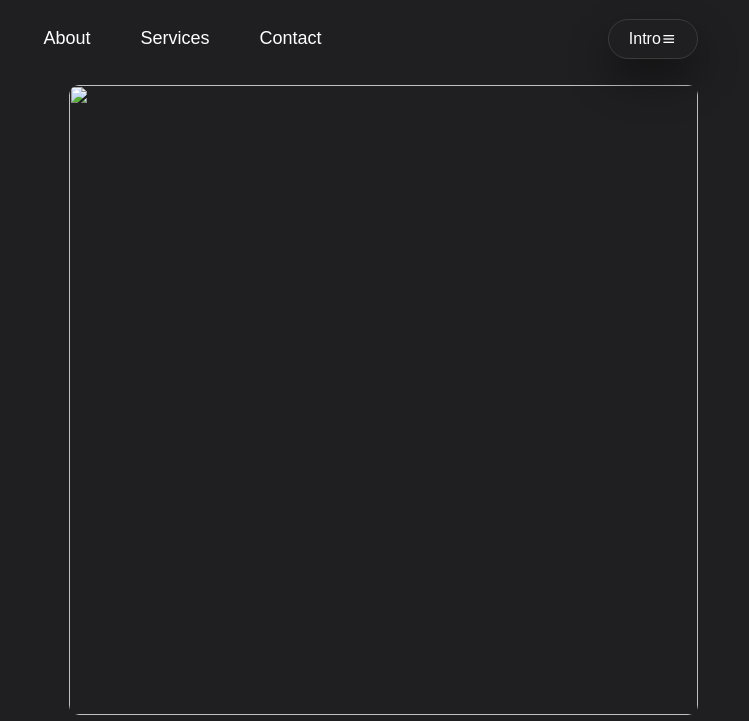
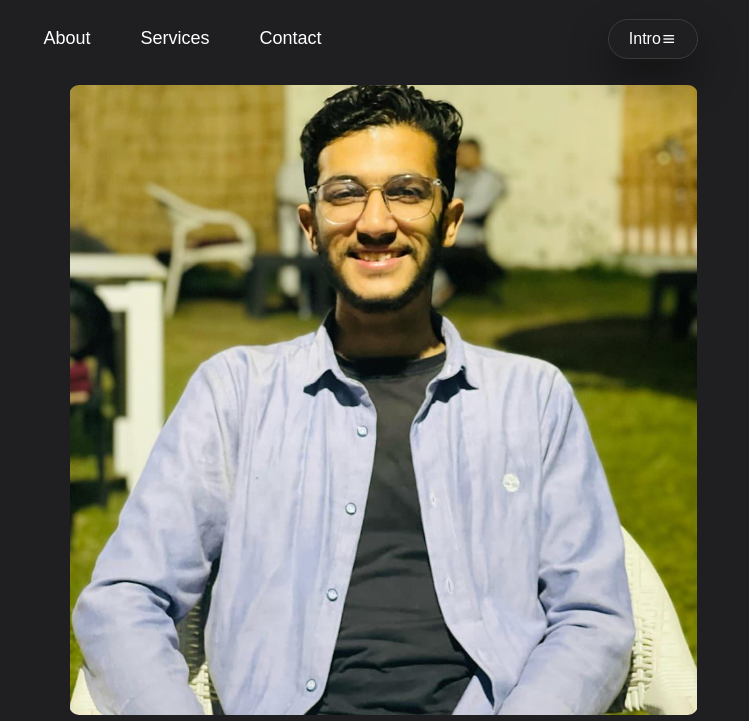
Before and after one commit to bahgatayman/portfolio, a plain HTML site: page index.html in a window 1280 px wide. Shown: the top 721 px of the page, 531-1280 px from the left. Drawn offline with nearby package versions, Linux system fonts and the light colour scheme; files that its build step writes are made by us from their sources; a web font is replaced by a local one.

Commit message:
Update index.html

```diff
--- a/index.html
+++ b/index.html
@@ -51,7 +51,7 @@
         </div>
     </div>
 <div class="home-img">
-    <img src="img/bahgat.png" class="image">
+    <img src="bahgat.png" class="image">
 </div>
 </section>
 
```
